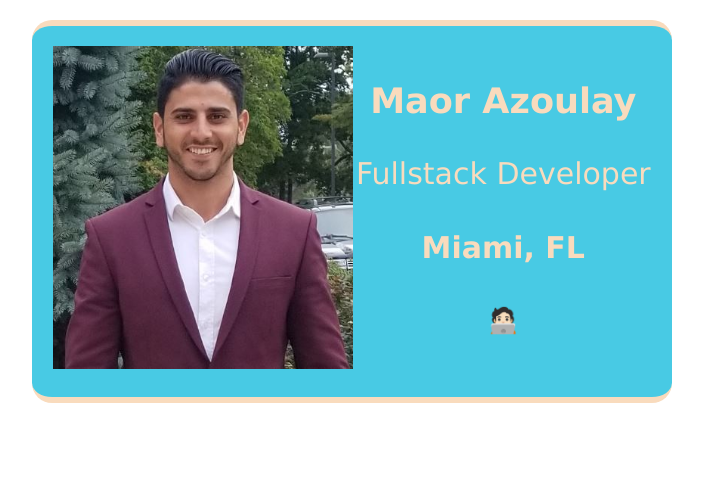
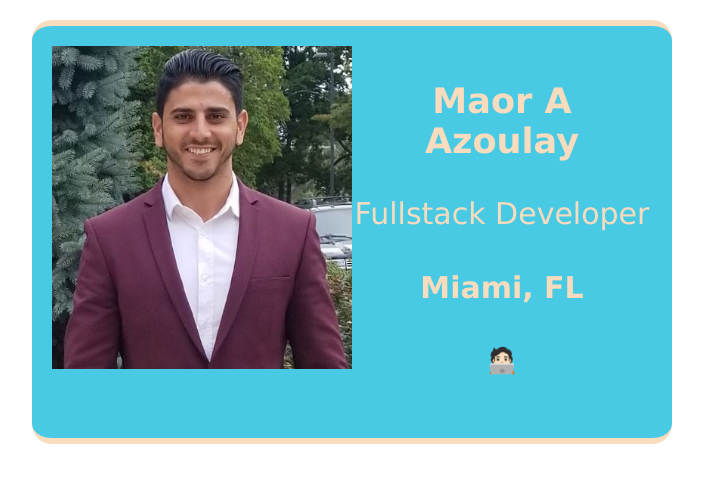
Before and after one commit to maorazoulay/business-card, a website built with Vite: page index.html in a window 1280 px wide. Shown: the whole page, without its empty margins (288-991 px from the left). Built offline with nearby package versions, Linux system fonts and the light colour scheme.

Commit message:
Added midddle Initial

```diff
--- a/index.html
+++ b/index.html
@@ -8,7 +8,7 @@
             <img class="avatar" src="images/Maor.jpg">
             </a>
             <div >
-                <h3>Maor Azoulay</h3>
+                <h3>Maor A Azoulay</h3>
                 <p>Fullstack Developer</p>
                 <h4>Miami, FL</h4>
                 <h5>🧑🏻‍💻</h5>
```
